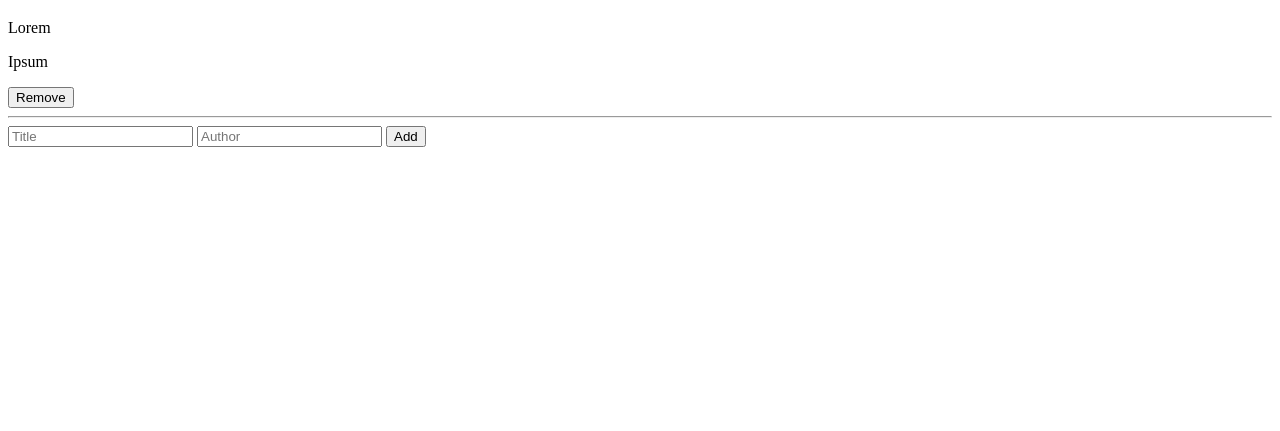
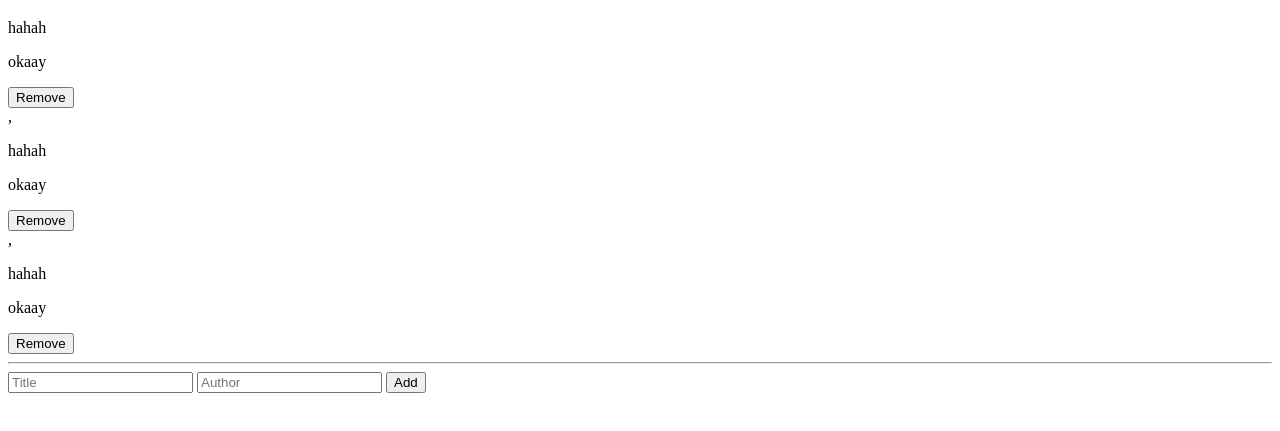
Before and after one commit to fabianofrank/awesome-books, a plain HTML site: page index.html in a window 1280 px wide. Shown: the part 61-492 px from the top of the page. Drawn offline with Linux system fonts and the light colour scheme.

Commit message:
Add dynamicaly the HTML to the page

```diff
--- a/index.html
+++ b/index.html
@@ -10,10 +10,8 @@
   <main>
     <h1>Awesome books</h1>
 
-    <section class="display">
-      <p>Lorem</p>
-      <p>Ipsum</p>
-      <button class="">Remove</button>
+    <section class="list-book">
+
     </section>
 
     <hr>
--- a/script.js
+++ b/script.js
@@ -1,6 +1,8 @@
 // const bookTitle = document.querySelector('.title')
 // const bookAuthor = document.querySelector('.author')
 // const addBtn = document.querySelector('.add-btn');
+
+const listBooks = document.querySelector('.list-book');
 
 const collection = [];
 
@@ -12,11 +14,39 @@ function addBook(title, author) {
     });
 
     collection.push(book);
-    console.log(book);
+    console.log('', book);
 }
 
 addBook('hahah', 'okaay');
-console.log(collection);
+addBook('hahah', 'okaay');
+addBook('hahah', 'okaay');
+console.log('collection is ', collection);
+
+document.addEventListener('DOMContentLoaded', () => {
+    listBooks.innerHTML = collection.map((col, obj) => `
+    <div class="${obj}">
+        <p>${col.title}</p>
+        <p>${col.author}</p>
+        <button class="btn${obj}">Remove</button>
+    </div>
+    `)
+})
+
+function removeBook() {
+    for (let i = 0; i <= collection.length; i++) {
+        const removeBtn = document.querySelector('.btn'+i)
+        removeBtn.addEventListener('click', () => {
+            i.style.display = 'none'
+        })
+ }
+}
+
+
+
+
+
+
+
 
 // addBtn.addEventListener('click', (event) => {
 //   event.preventDefault();
```
